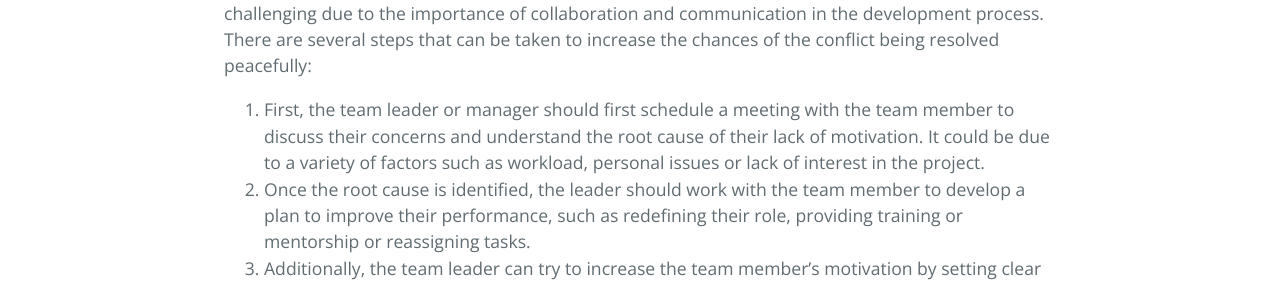
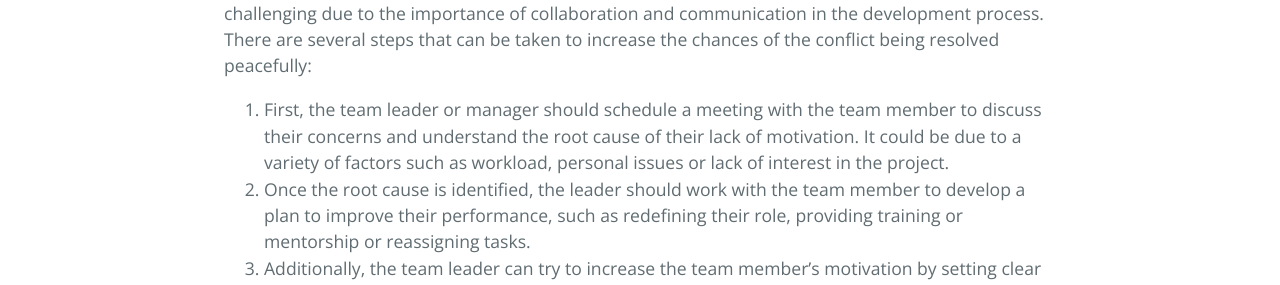
Before and after one commit to learning-software-engineering/learning-software-engineering.github.io, a Jekyll site: the page built from Topics/Teamwork.md, in a window 1280 px wide. Shown: the part 1075-1360 px from the top of the page. Built offline with Jekyll 4.4.1, drawn with Linux system fonts in a browser that asks for light colours; our own code applies the rules of GitHub Pages for plain Markdown files.

Commit message:
Fixed a grammatical error

```diff
--- a/Topics/Teamwork.md
+++ b/Topics/Teamwork.md
@@ -18,7 +18,7 @@ It is not always possible to avoid conflict. In work environment when people are
 
 Handling a non-responsive and unmotivated team member in software engineering can be especially challenging due to the importance of collaboration and communication in the development process. There are several steps that can be taken to increase the chances of the conflict being resolved peacefully:
 
-1. First, the team leader or manager should first schedule a meeting with the team member to discuss their concerns and understand the root cause of their lack of motivation. It could be due to a variety of factors such as workload, personal issues or lack of interest in the project.
+1. First, the team leader or manager should schedule a meeting with the team member to discuss their concerns and understand the root cause of their lack of motivation. It could be due to a variety of factors such as workload, personal issues or lack of interest in the project.
 2. Once the root cause is identified, the leader should work with the team member to develop a plan to improve their performance, such as redefining their role, providing training or mentorship or reassigning tasks.
 3. Additionally, the team leader can try to increase the team member's motivation by setting clear goals and providing feedback, recognition and incentives for their contributions.
 
```
